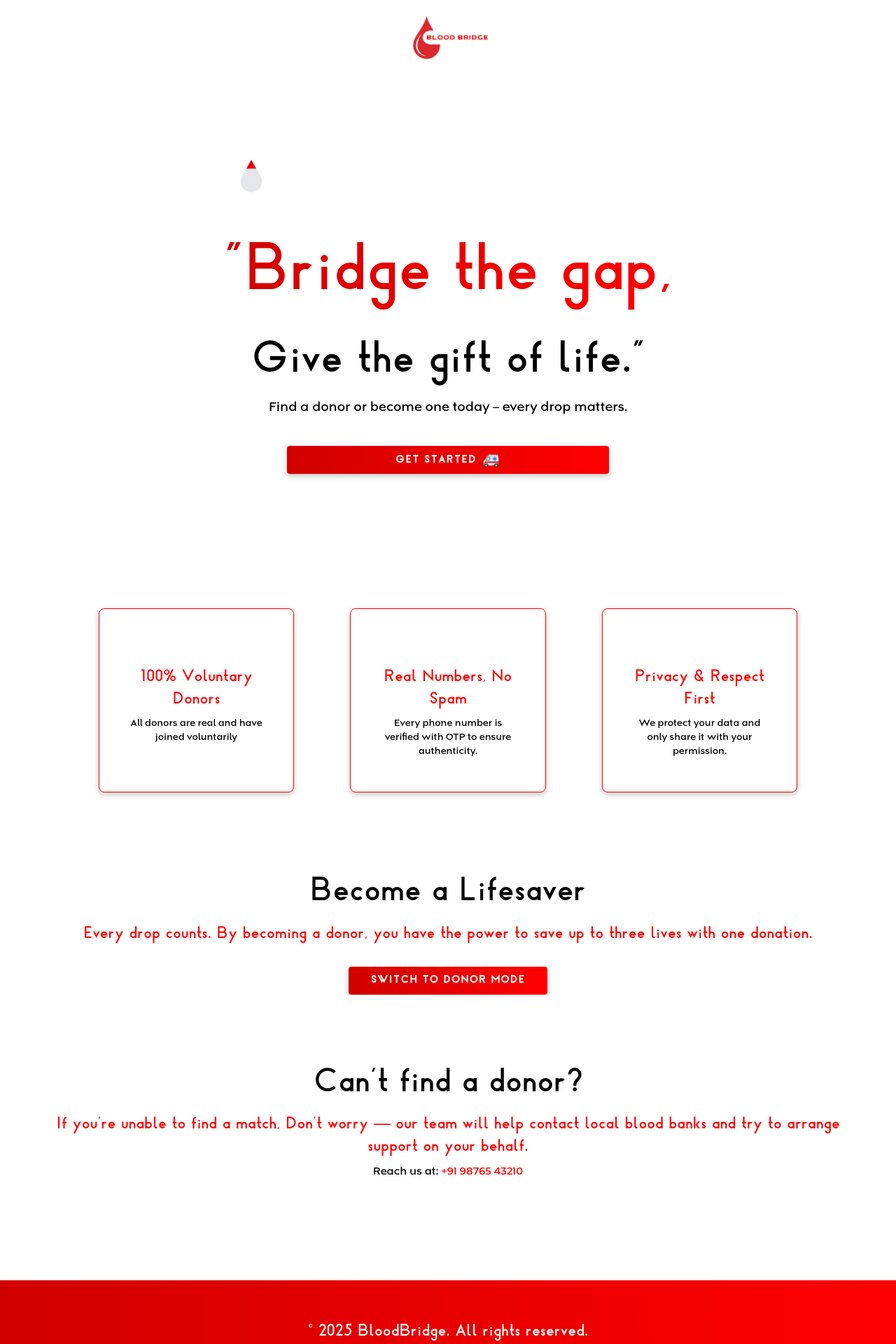
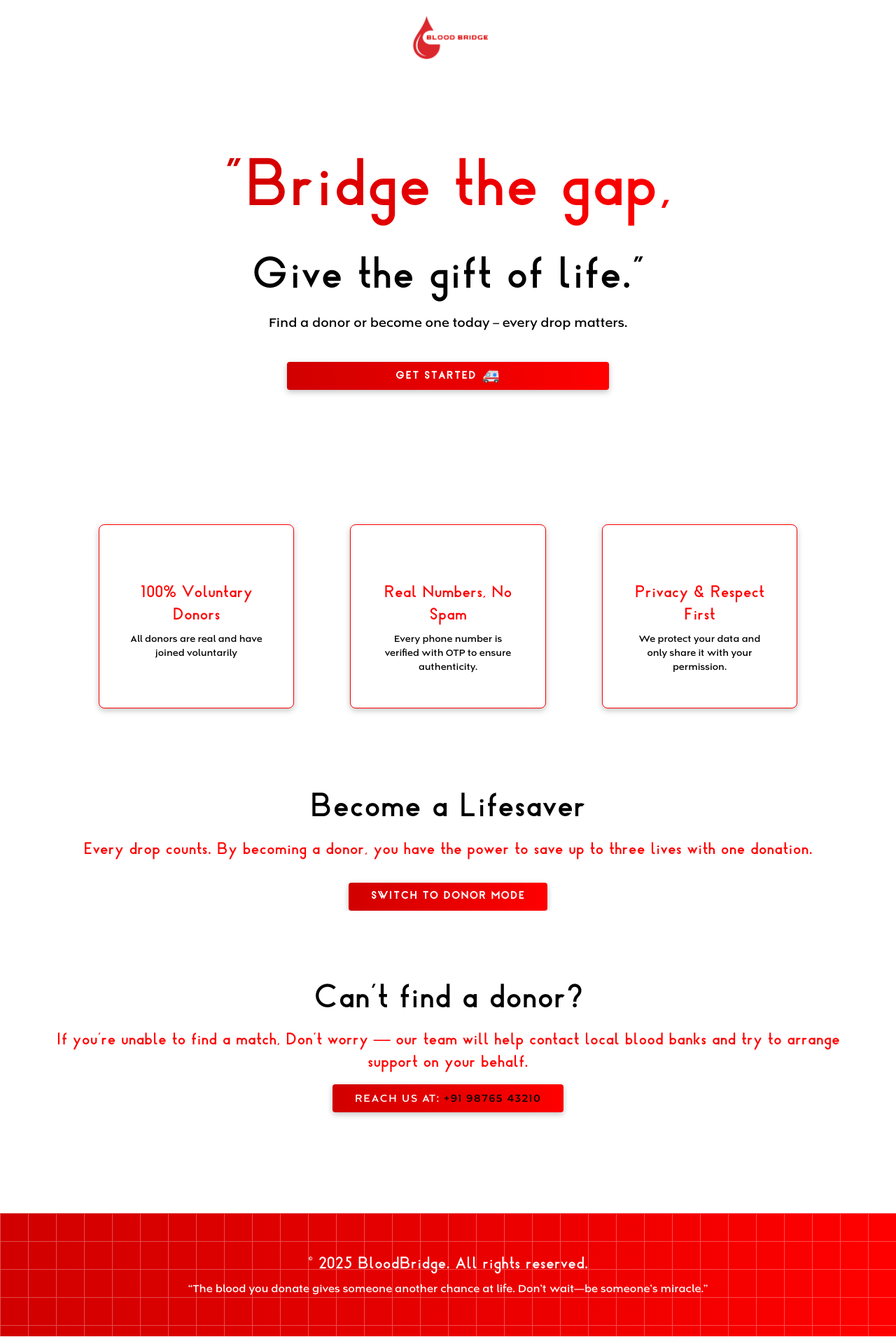
Before and after one commit to raju0005/blood_bridge, a React (Vite) app in the folder bbfrontend/: page / in a window 1280 px wide. Shown: the top 1920 px of the page at 70% size. Built offline with nearby package versions, Linux system fonts and the light colour scheme; no server answers; some icons are missing.

Commit message:
feat : Loader is added

```diff
--- a/bbfrontend/src/components/Loader.jsx
+++ b/bbfrontend/src/components/Loader.jsx
@@ -1,10 +1,10 @@
 const Loader = () => {
   return (
-    <div class="relative w-20 h-28 mask-drop bg-gray-200">
+    <div class="relative w-30 h-30 mask-drop bg-gray-200 drop-shadow-2xl ">
       <div class="absolute bottom-0 w-[200%] h-[200%]  animate-rise">
         <svg
           viewBox="0 0 1440 320"
-          class="absolute bottom-0 w-full h-40 animate-wave text-red-600 fill-current"
+          class="absolute bottom-0  h-30 animate-wave text-red-600 fill-current"
         >
           <path
             fill="currentColor"
--- a/bbfrontend/src/index.css
+++ b/bbfrontend/src/index.css
@@ -44,12 +44,13 @@
     mask: url("./assets/blood-drop.png") no-repeat center;
     -webkit-mask-size: contain;
     mask-size: contain;
+
   }
   .animate-wave {
-    animation: waveMove 4s linear infinite;
+    animation: waveMove 5s linear infinite;
   }
   .animate-rise {
-    animation: rise 4s ease-in-out infinite;
+    animation: rise 5s ease-in-out infinite;
   }
 }
 
@@ -59,7 +60,7 @@
     bottom: -40%;
   }
   50% {
-    bottom: 2%;
+    bottom: 0%;
   }
 }
 
--- a/bbfrontend/src/pages/LandingPage.jsx
+++ b/bbfrontend/src/pages/LandingPage.jsx
@@ -77,7 +77,7 @@ const LandingPage = () => {
             textAlign: { xs: "center", md: "center" },
           }}
         >
-          <Loader />
+
           <Typography
             sx={{
               mb: 3,
@@ -276,14 +276,32 @@ const LandingPage = () => {
             Don’t worry — our team will help contact local blood banks and try
             to arrange support on your behalf.
           </Typography>
+          <Button
+            sx={{
+              height: 40,
+              fontWeight: "bold",
+              fontSize: 15,
+              boxShadow: "rgba(0, 0, 0, 0.24) 0px 3px 8px",
+              letterSpacing: "0.1em",
+              minWidth: "160px",
+              px: 4,
+              gap: 1,
+              color: "white",
+              display: "flex",
+              alignItems: "center",
+              mt:2
+            }}
+            className="bg-gradient-primary"
+            onClick={() => navigate(`/register`)}
+          >
             <Typography
-            sx={{ fontFamily: "'Mosafin SemBd', sans-serif", mt: 1 }}
+              sx={{ fontFamily: "'Mosafin SemBd', sans-serif",  }}
               variant="body1"
             >
               Reach us at:{" "}
               <Typography
                 component="span"
-              color="text.secondary"
+                color="text.primary"
                 sx={{
                   fontWeight: "bold",
                   fontFamily: "'Mosafin SemBd', sans-serif",
@@ -292,6 +310,7 @@ const LandingPage = () => {
                 +91 98765 43210
               </Typography>
             </Typography>
+          </Button>
         </Card>
       </Box>
 
@@ -302,9 +321,11 @@ const LandingPage = () => {
           px: 2,
           textAlign: "center",
           width: "100%",
+          position: "relative",
         }}
         className="bg-gradient-primary"
       >
+        <div className="absolute h-full w-full  left-0 bottom-0 bg-[linear-gradient(to_right,#fffffe_1px,transparent_1px),linear-gradient(to_bottom,#fffffe_1px,transparent_1px)] bg-[size:40px_40px] opacity-[0.3]"></div>
         <Typography variant="h5" color="white">
           © {new Date().getFullYear()} BloodBridge. All rights reserved.
         </Typography>
```
Lines whose indentation alone changed are shown as unchanged.
